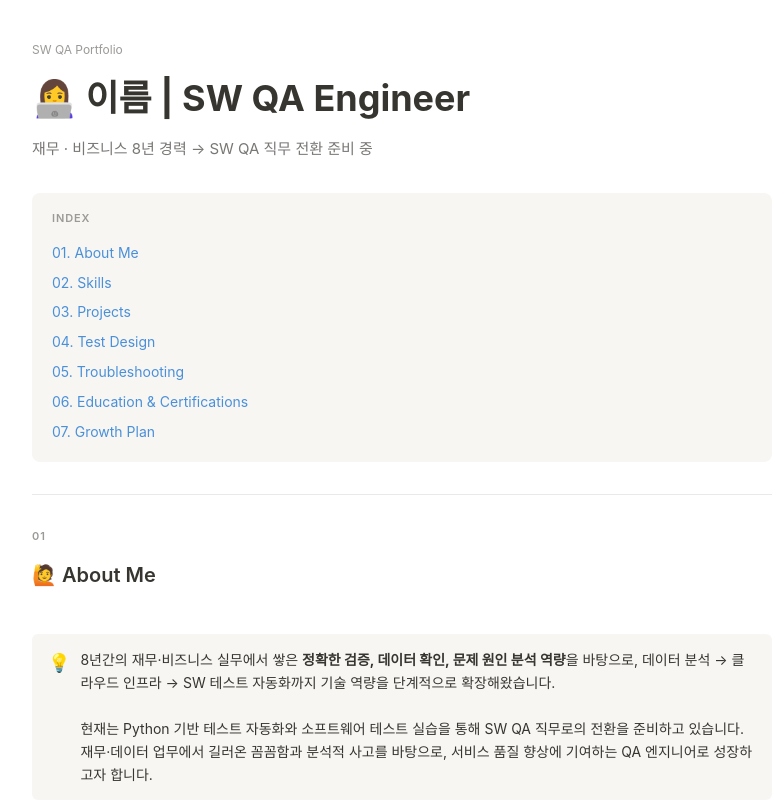
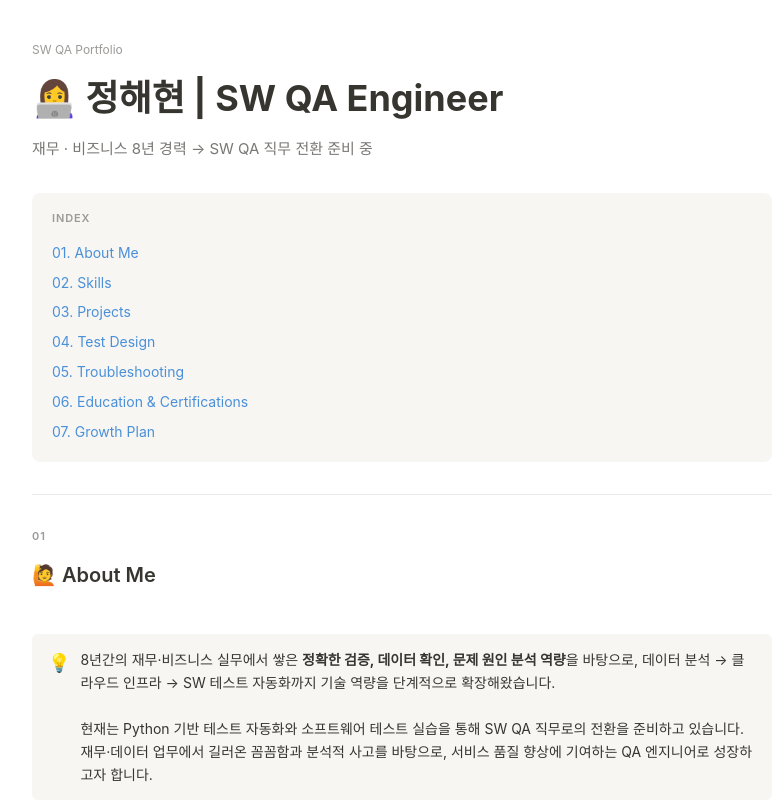
Before and after one commit to haeda0225/SW-QA-Portfolio, a plain HTML site: page index.html in a window 1280 px wide. Shown: the top 803 px of the page, without its empty margins (238-1021 px from the left). Drawn offline with Linux system fonts and the light colour scheme.

Commit message:
Update index.html

```diff
--- a/index.html
+++ b/index.html
@@ -58,7 +58,7 @@ ul li { font-size: 14px; margin-bottom: 4px; color: #37352f; }
 <body>
 
 <p style="font-size:12px;color:#9b9a97;margin-bottom:8px;">SW QA Portfolio</p>
-<h1>👩‍💻 이름 | SW QA Engineer</h1>
+<h1>👩‍💻 정해현 | SW QA Engineer</h1>
 <p class="subtitle">재무 · 비즈니스 8년 경력 → SW QA 직무 전환 준비 중</p>
 
 <div class="toc">
```
